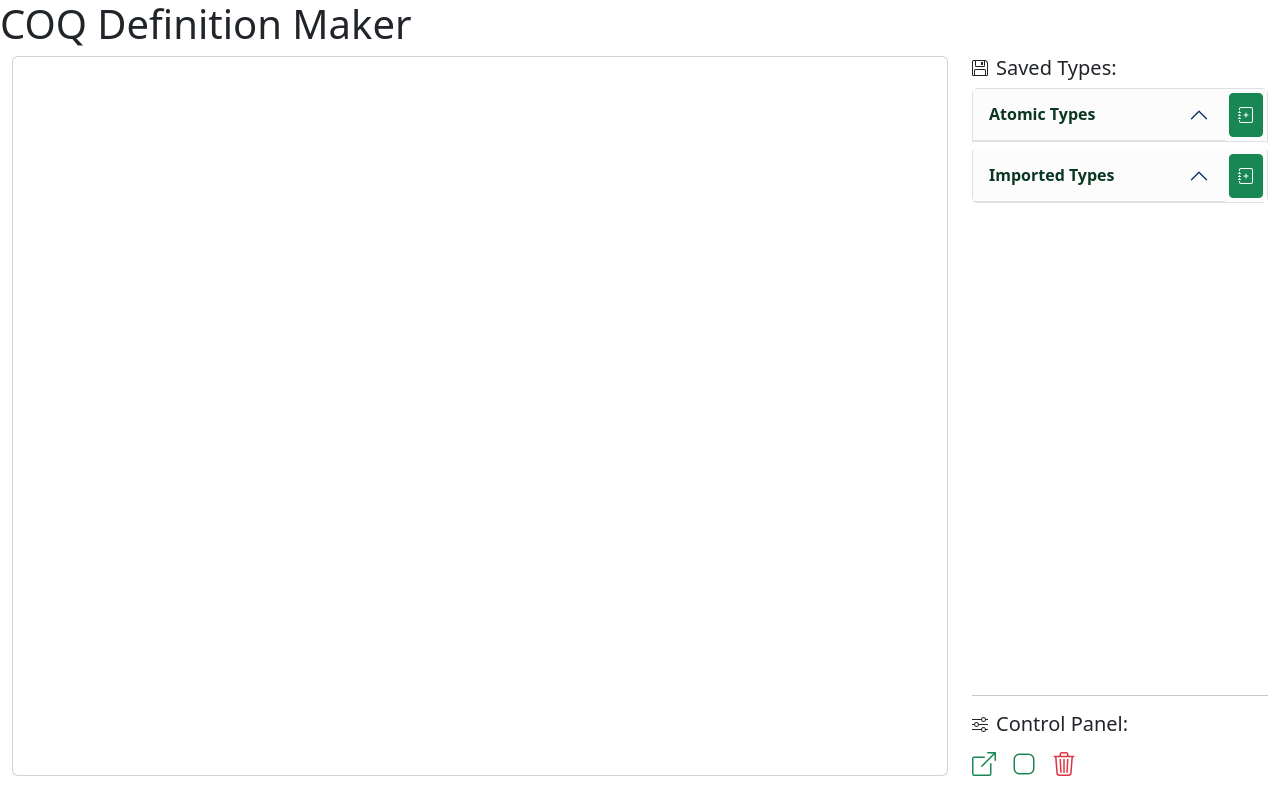
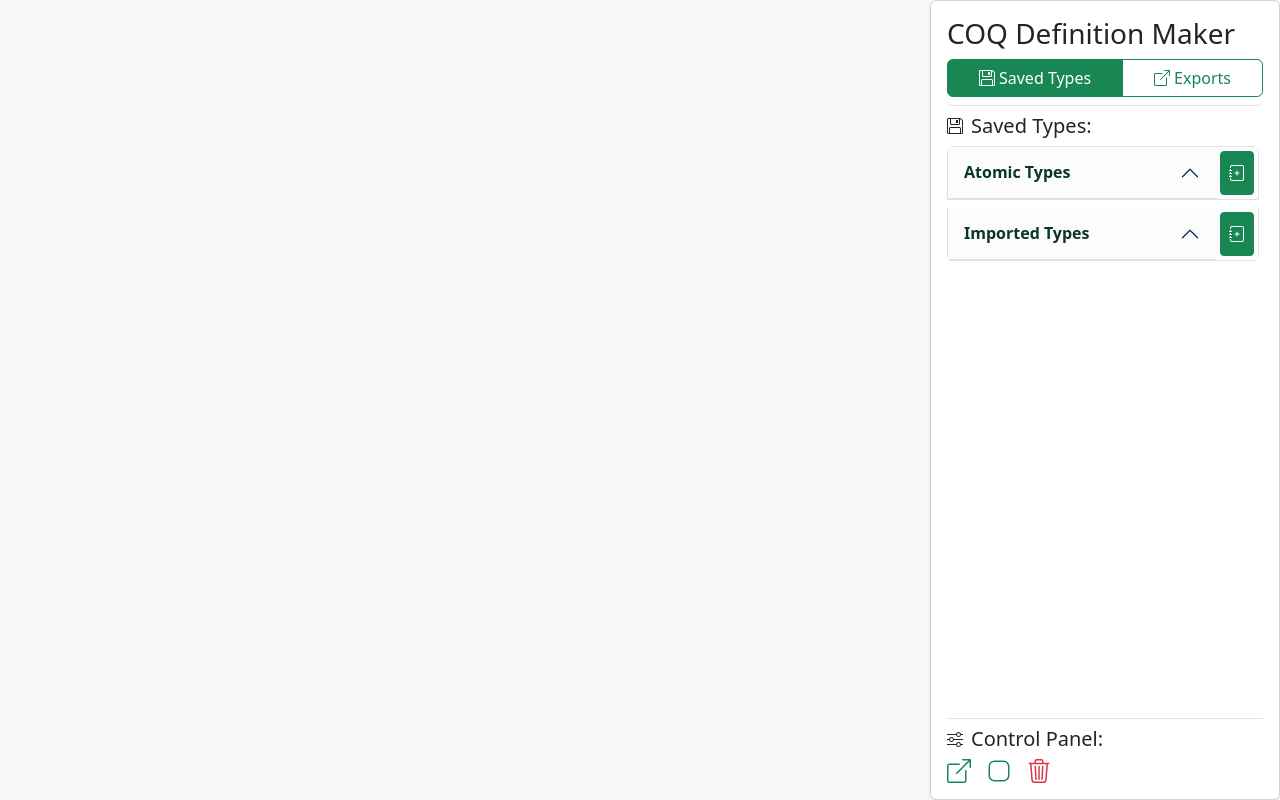
Before and after one commit to Onre739/Bakalarsky_projekt, a Django app: page / in a window 1280 px wide. Run offline with Django 5.2, Linux system fonts and the light colour scheme; parts of the project's set-up code (start-up, migrations or seed data) failed here and were passed over; some libraries are stand-ins or nearby versions.

Commit message:
Export + frontend

```diff
--- a/coq_blocks/static/web_coq_blocks/models/Block.js
+++ b/coq_blocks/static/web_coq_blocks/models/Block.js
@@ -250,7 +250,6 @@ export class ConstructorBlock extends BaseBlock {
                     const key = Object.keys(p)[0];
                     const val = p[key];
 
-
                     if (val && typeof val === 'object') { // If value is already an object
                         paramArgs.push(JSON.parse(JSON.stringify(val)));
                     }
--- a/coq_blocks/templates/web_coq_blocks/index.html
+++ b/coq_blocks/templates/web_coq_blocks/index.html
@@ -19,28 +19,47 @@
 
 </head>
 <body>
-    <header>
-        <h1>COQ Definition Maker</h1>
-    </header>
 
     <div id="alertPlaceholder"></div>
 
-    <div class="container-fluid">
+    <div class="d-flex vh-100 overflow-hidden">
 
-        <div class="row" style="height: 90vh;">
+        <div id="ground" class="flex-grow-1 position-relative bg-light" style="height: 100%;"></div>
 
-            <div class="col-9" style="height: 100%;">
+        <!-- ------------------- SIDEBAR ------------------- -->
+        <div class="card d-flex flex-column p-3 overflow-hidden bg-white shadow-sm" style="width: 350px; min-width: 350px; height: 100%;">
+            <!-- --------- HEADER  --------- -->
+            <h3>COQ Definition Maker</h3>
 
-                <div class="card" style="height: 100%;">
-                    <div class="card-body overflow-auto" id="ground">
+            <div class="btn-group mb-2 border-bottom pb-2" role="group">
+                <input type="radio" class="btn-check" name="btnradio" id="showSavedTypesBtn" autocomplete="off" checked
+                    onclick="document.getElementById('savedTypesDiv').classList.remove('d-none'); document.getElementById('exportsDiv').classList.add('d-none');">
+                <label class="btn btn-outline-success d-flex align-items-center gap-1 justify-content-center" for="showSavedTypesBtn">
+                    <svg xmlns="http://www.w3.org/2000/svg" width="16" height="16" fill="currentColor" class="bi bi-floppy" viewBox="0 0 16 16">
+                        <path d="M11 2H9v3h2z"/>
+                        <path d="M1.5 0h11.586a1.5 1.5 0 0 1 1.06.44l1.415 1.414A1.5 1.5 0 0 1 16 2.914V14.5a1.5 1.5 0 0 1-1.5 1.5h-13A1.5 1.5 0 0 1 0 14.5v-13A1.5 1.5 0 0 1 1.5 0M1 1.5v13a.5.5 0 0 0 .5.5H2v-4.5A1.5 1.5 0 0 1 3.5 9h9a1.5 1.5 0 0 1 1.5 1.5V15h.5a.5.5 0 0 0 .5-.5V2.914a.5.5 0 0 0-.146-.353l-1.415-1.415A.5.5 0 0 0 13.086 1H13v4.5A1.5 1.5 0 0 1 11.5 7h-7A1.5 1.5 0 0 1 3 5.5V1H1.5a.5.5 0 0 0-.5.5m3 4a.5.5 0 0 0 .5.5h7a.5.5 0 0 0 .5-.5V1H4zM3 15h10v-4.5a.5.5 0 0 0-.5-.5h-9a.5.5 0 0 0-.5.5z"/>
+                    </svg>
 
-                    </div>
+                    Saved Types
+                </label>
+
+                <input type="radio" class="btn-check" name="btnradio" id="showExportsBtn" autocomplete="off"
+                    onclick="document.getElementById('savedTypesDiv').classList.add('d-none'); document.getElementById('exportsDiv').classList.remove('d-none');">
+                <label class="btn btn-outline-success d-flex align-items-center gap-1 justify-content-center" for="showExportsBtn">
+                    <svg xmlns="http://www.w3.org/2000/svg" width="16" height="16" fill="currentColor" class="bi bi-box-arrow-up-right" viewBox="0 0 16 16">
+                        <path fill-rule="evenodd" d="M8.636 3.5a.5.5 0 0 0-.5-.5H1.5A1.5 1.5 0 0 0 0 4.5v10A1.5 1.5 0 0 0 1.5 16h10a1.5 1.5 0 0 0 1.5-1.5V7.864a.5.5 0 0 0-1 0V14.5a.5.5 0 0 1-.5.5h-10a.5.5 0 0 1-.5-.5v-10a.5.5 0 0 1 .5-.5h6.636a.5.5 0 0 0 .5-.5"/>
+                        <path fill-rule="evenodd" d="M16 .5a.5.5 0 0 0-.5-.5h-5a.5.5 0 0 0 0 1h3.793L6.146 9.146a.5.5 0 1 0 .708.708L15 1.707V5.5a.5.5 0 0 0 1 0z"/>
+                    </svg>
+
+                    Exports
+                </label>
             </div>
 
-            </div>
-            <div class="col-3 d-flex flex-column" style="height: 100%;">
-                <!-- --------- 1 --------- -->
-                <div class="d-flex flex-column flex-grow-1 overflow-hidden">
+            <!-- --------- BODY --------- -->
+            <div class="flex-grow-1 overflow-auto pe-1">
+
+                <div id="savedTypesDiv" class="">
+
                     <h5 class="d-flex align-items-center gap-2">
                         <svg xmlns="http://www.w3.org/2000/svg" width="16" height="16" fill="currentColor" class="bi bi-floppy" viewBox="0 0 16 16">
                             <path d="M11 2H9v3h2z"/>
@@ -97,25 +116,24 @@
                     </div>
                 </div>
 
-
-                <!-- --------- ---------
-                <div>
-                    <hr/>
+                <div id="exportsDiv" class="d-none">
                     <h5 class="d-flex align-items-center gap-2">
-                        <svg xmlns="http://www.w3.org/2000/svg" width="16" height="16" fill="currentColor" class="bi bi-gear" viewBox="0 0 16 16">
-                            <path d="M8 4.754a3.246 3.246 0 1 0 0 6.492 3.246 3.246 0 0 0 0-6.492M5.754 8a2.246 2.246 0 1 1 4.492 0 2.246 2.246 0 0 1-4.492 0"/>
-                            <path d="M9.796 1.343c-.527-1.79-3.065-1.79-3.592 0l-.094.319a.873.873 0 0 1-1.255.52l-.292-.16c-1.64-.892-3.433.902-2.54 2.541l.159.292a.873.873 0 0 1-.52 1.255l-.319.094c-1.79.527-1.79 3.065 0 3.592l.319.094a.873.873 0 0 1 .52 1.255l-.16.292c-.892 1.64.901 3.434 2.541 2.54l.292-.159a.873.873 0 0 1 1.255.52l.094.319c.527 1.79 3.065 1.79 3.592 0l.094-.319a.873.873 0 0 1 1.255-.52l.292.16c1.64.893 3.434-.902 2.54-2.541l-.159-.292a.873.873 0 0 1 .52-1.255l.319-.094c1.79-.527 1.79-3.065 0-3.592l-.319-.094a.873.873 0 0 1-.52-1.255l.16-.292c.893-1.64-.902-3.433-2.541-2.54l-.292.159a.873.873 0 0 1-1.255-.52zm-2.633.283c.246-.835 1.428-.835 1.674 0l.094.319a1.873 1.873 0 0 0 2.693 1.115l.291-.16c.764-.415 1.6.42 1.184 1.185l-.159.292a1.873 1.873 0 0 0 1.116 2.692l.318.094c.835.246.835 1.428 0 1.674l-.319.094a1.873 1.873 0 0 0-1.115 2.693l.16.291c.415.764-.42 1.6-1.185 1.184l-.291-.159a1.873 1.873 0 0 0-2.693 1.116l-.094.318c-.246.835-1.428.835-1.674 0l-.094-.319a1.873 1.873 0 0 0-2.692-1.115l-.292.16c-.764.415-1.6-.42-1.184-1.185l.159-.291A1.873 1.873 0 0 0 1.945 8.93l-.319-.094c-.835-.246-.835-1.428 0-1.674l.319-.094A1.873 1.873 0 0 0 3.06 4.377l-.16-.292c-.415-.764.42-1.6 1.185-1.184l.292.159a1.873 1.873 0 0 0 2.692-1.115z"/>
+                        <svg xmlns="http://www.w3.org/2000/svg" width="16" height="16" fill="currentColor" class="bi bi-box-arrow-up-right" viewBox="0 0 16 16">
+                            <path fill-rule="evenodd" d="M8.636 3.5a.5.5 0 0 0-.5-.5H1.5A1.5 1.5 0 0 0 0 4.5v10A1.5 1.5 0 0 0 1.5 16h10a1.5 1.5 0 0 0 1.5-1.5V7.864a.5.5 0 0 0-1 0V14.5a.5.5 0 0 1-.5.5h-10a.5.5 0 0 1-.5-.5v-10a.5.5 0 0 1 .5-.5h6.636a.5.5 0 0 0 .5-.5"/>
+                            <path fill-rule="evenodd" d="M16 .5a.5.5 0 0 0-.5-.5h-5a.5.5 0 0 0 0 1h3.793L6.146 9.146a.5.5 0 1 0 .708.708L15 1.707V5.5a.5.5 0 0 0 1 0z"/>
                         </svg>
 
-                        Settings:
+                        Exports:
                     </h5>
-                    <button id="autoBtn" class="btn btn-success btn-sm" >Automatic Resize</button>
-                    <button id="manualBtn" class="btn btn-success btn-sm">Manual Resize</button>
-                </div> -->
 
-                <!-- --------- 2 --------- -->
-                <div class="mt-3"> <hr/>
-                    <h5 class="d-flex align-items-center gap-2 mb-3">
+                    <ul id="result"></ul>
+
+                </div>
+            </div>
+
+            <!-- --------- FOOTER CONTROL PANEL --------- -->
+            <div class="mt-2 pt-2 border-top">
+                <h5 class="d-flex align-items-center gap-2">
                     <svg xmlns="http://www.w3.org/2000/svg" width="16" height="16" fill="currentColor" class="bi bi-sliders" viewBox="0 0 16 16">
                         <path fill-rule="evenodd" d="M11.5 2a1.5 1.5 0 1 0 0 3 1.5 1.5 0 0 0 0-3M9.05 3a2.5 2.5 0 0 1 4.9 0H16v1h-2.05a2.5 2.5 0 0 1-4.9 0H0V3zM4.5 7a1.5 1.5 0 1 0 0 3 1.5 1.5 0 0 0 0-3M2.05 8a2.5 2.5 0 0 1 4.9 0H16v1H6.95a2.5 2.5 0 0 1-4.9 0H0V8zm9.45 4a1.5 1.5 0 1 0 0 3 1.5 1.5 0 0 0 0-3m-2.45 1a2.5 2.5 0 0 1 4.9 0H16v1h-2.05a2.5 2.5 0 0 1-4.9 0H0v-1z"/>
                     </svg>
@@ -156,11 +174,9 @@
                 </div>
             </div>
         </div>
-
     </div>
 
-        <ul id="result"></ul>
-
+    <!-- ------------------- MODALS ------------------- -->
     <!-- Setting Modal -->
     <div class="modal fade" id="settingModal" tabindex="-1" aria-hidden="true">
         <div class="modal-dialog modal-lg modal-dialog-centered">
@@ -236,10 +252,7 @@
         </div>
     </div>
 
-    </div>
-
-
-
+    <!-- ------------------- SCRIPTS ------------------- -->
     <script type="module" src="{% static 'web_coq_blocks/main.js' %}"></script>
 
 </body>
```
Also changed, not shown: coq_blocks/static/web_coq_blocks/services/COQExporter.js (+53 -15 lines). Lines whose indentation alone changed are shown as unchanged.
